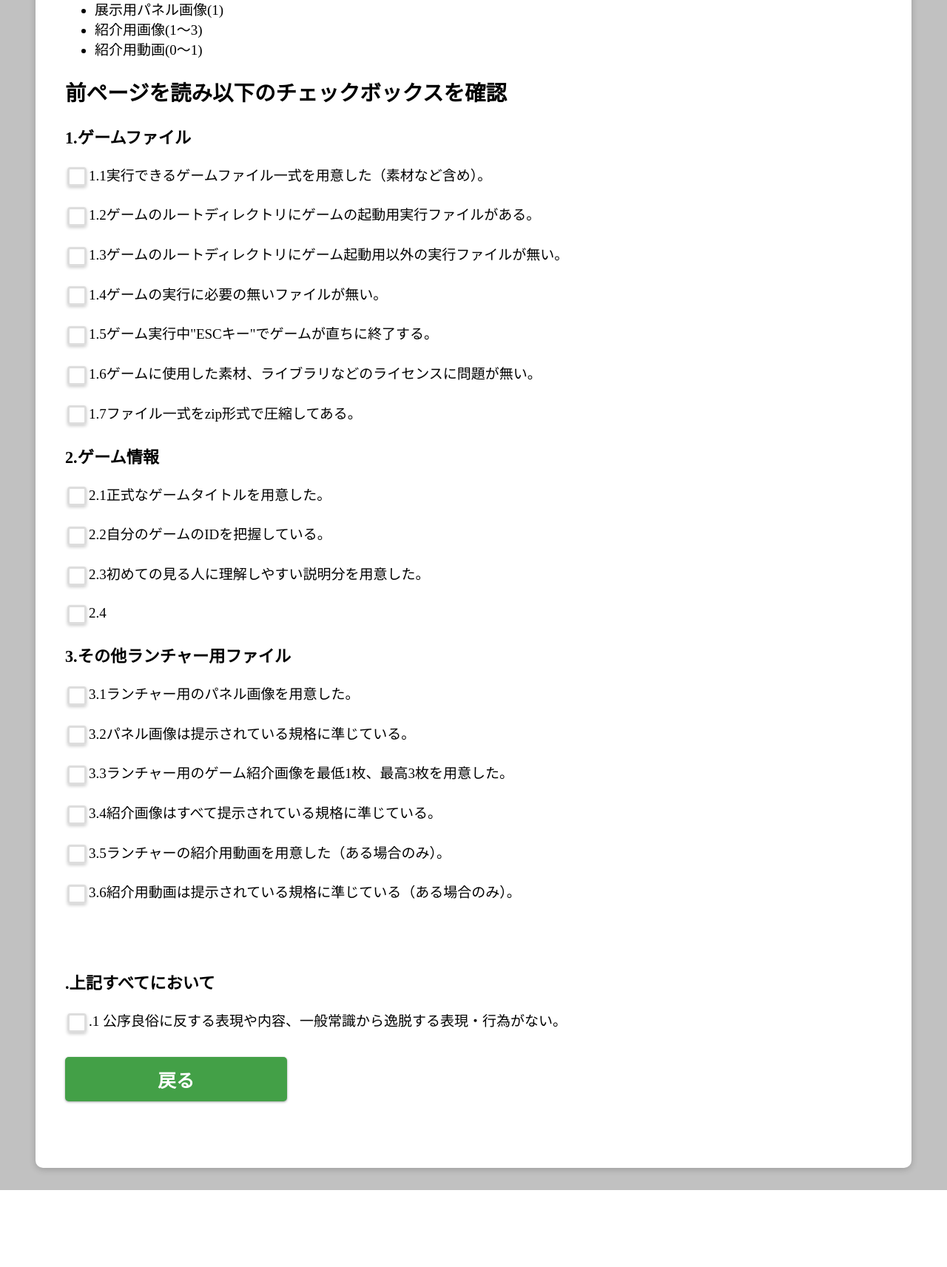
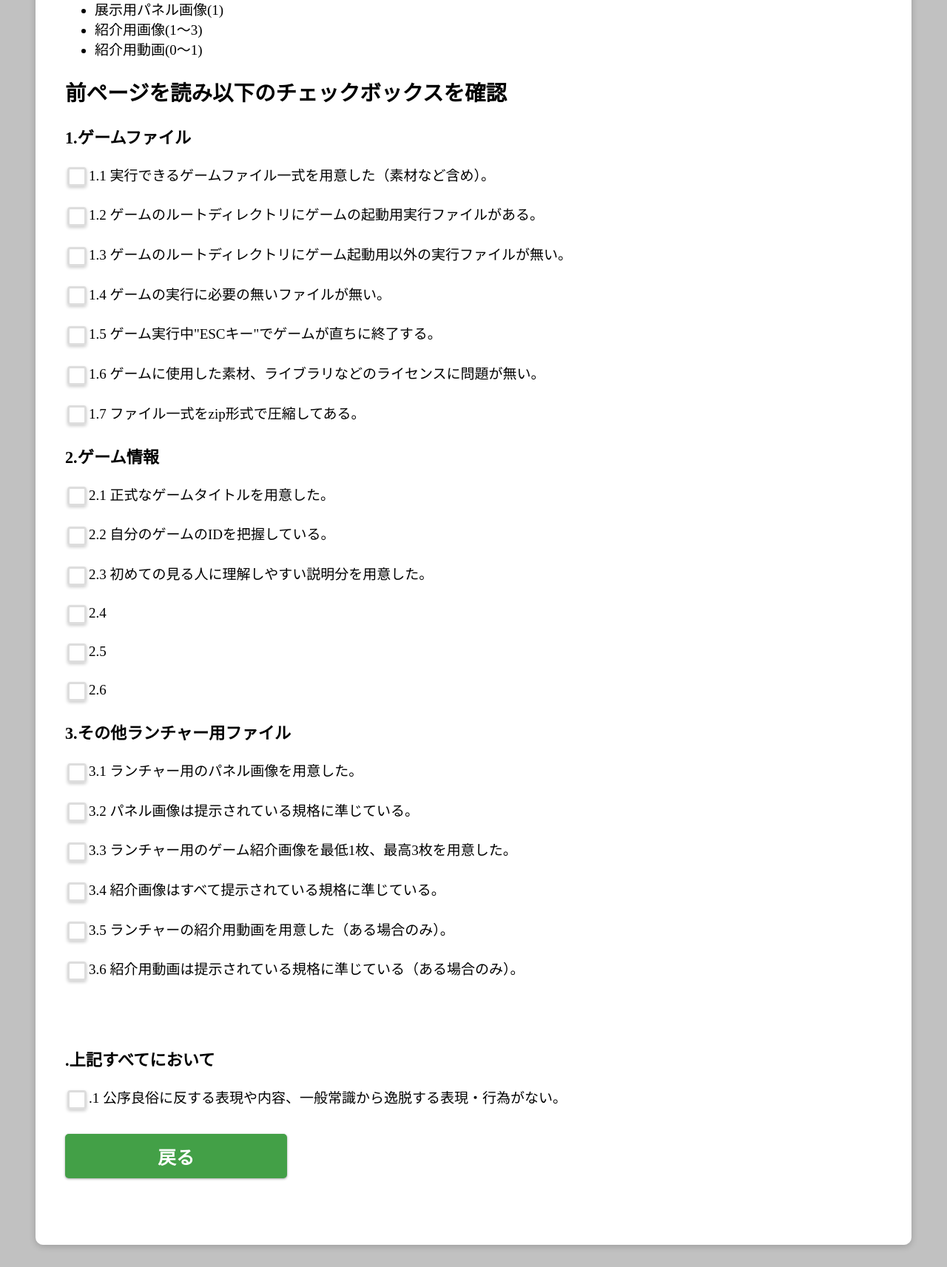
Before and after one commit to su-u/SofmeGameRegister-, a Django app: template SofmeGameRegister/gameregister/templates/gameregister/confirmation.html in a window 1280 px wide. Shown: the part 351-2064 px from the top of the page at 74% size. Before the commit the page ends 1960 px from the top, so only its background shows below. Run offline with Django 3.2, Linux system fonts and the light colour scheme; the template is opened without the code that fills it, so the values that code supplies are empty.

Commit message:
デザイン修正

```diff
--- a/SofmeGameRegister/gameregister/templates/gameregister/confirmation.html
+++ b/SofmeGameRegister/gameregister/templates/gameregister/confirmation.html
@@ -25,82 +25,90 @@
                 <h3>1.ゲームファイル</h3>
                 <div class="fieldWrapper">
                     <input id="check_1-1" name="check_1-1" type="checkbox">
-                    <label for="check_1-1">1.1実行できるゲームファイル一式を用意した（素材など含め）。</label>
+                    <label for="check_1-1">1.1 実行できるゲームファイル一式を用意した（素材など含め）。</label>
                 </div>
                 <div class="fieldWrapper">
                     <input id="check_1-2" name="check_1-2" type="checkbox">
-                    <label for="check_1-2">1.2ゲームのルートディレクトリにゲームの起動用実行ファイルがある。</label>
+                    <label for="check_1-2">1.2 ゲームのルートディレクトリにゲームの起動用実行ファイルがある。</label>
                 </div>
                 <div class="fieldWrapper">
                     <input id="check_1-3" name="check_1-3" type="checkbox">
-                    <label for="check_1-3">1.3ゲームのルートディレクトリにゲーム起動用以外の実行ファイルが無い。</label>
+                    <label for="check_1-3">1.3 ゲームのルートディレクトリにゲーム起動用以外の実行ファイルが無い。</label>
                 </div>
                 <div class="fieldWrapper">
                     <input id="check_1-4" name="check_1-4" type="checkbox">
-                    <label for="check_1-4">1.4ゲームの実行に必要の無いファイルが無い。</label>
+                    <label for="check_1-4">1.4 ゲームの実行に必要の無いファイルが無い。</label>
                 </div>
                 <div class="fieldWrapper">
                     <input id="check_1-5" name="check_1-5" type="checkbox">
-                    <label for="check_1-5">1.5ゲーム実行中"ESCキー"でゲームが直ちに終了する。</label>
+                    <label for="check_1-5">1.5 ゲーム実行中"ESCキー"でゲームが直ちに終了する。</label>
                 </div>
                 <div class="fieldWrapper">
                     <input id="check_1-6" name="check_1-6" type="checkbox">
-                    <label for="check_1-6">1.6ゲームに使用した素材、ライブラリなどのライセンスに問題が無い。</label>
+                    <label for="check_1-6">1.6 ゲームに使用した素材、ライブラリなどのライセンスに問題が無い。</label>
                 </div>
                 <div class="fieldWrapper">
                     <input id="check_1-7" name="check_1-7" type="checkbox">
-                    <label for="check_1-7">1.7ファイル一式をzip形式で圧縮してある。</label>
+                    <label for="check_1-7">1.7 ファイル一式をzip形式で圧縮してある。</label>
                 </div>
 
                 <h3>2.ゲーム情報</h3>
                 <div class="fieldWrapper">
                     <input id="check_2-1" name="check_2-1" type="checkbox">
-                    <label for="check_2-1">2.1正式なゲームタイトルを用意した。</label>
+                    <label for="check_2-1">2.1 正式なゲームタイトルを用意した。</label>
                 </div>
                 <div class="fieldWrapper">
                     <input id="check_2-2" name="check_2-2" type="checkbox">
-                    <label for="check_2-2">2.2自分のゲームのIDを把握している。</label>
+                    <label for="check_2-2">2.2 自分のゲームのIDを把握している。</label>
                 </div>
                 <div class="fieldWrapper">
                     <input id="check_2-3" name="check_2-3" type="checkbox">
-                    <label for="check_2-3">2.3初めての見る人に理解しやすい説明分を用意した。</label>
+                    <label for="check_2-3">2.3 初めての見る人に理解しやすい説明分を用意した。</label>
                 </div>
                 <div class="fieldWrapper">
                     <input id="check_2-4" name="check_2-4" type="checkbox">
-                    <label for="check_2-4">2.4</label>
+                    <label for="check_2-4">2.4 </label>
+                </div>
+                <div class="fieldWrapper">
+                    <input id="check_2-5" name="check_2-5" type="checkbox">
+                    <label for="check_2-5">2.5 </label>
+                </div>
+                <div class="fieldWrapper">
+                    <input id="check_2-6" name="check_2-6" type="checkbox">
+                    <label for="check_2-6">2.6 </label>
                 </div>
 
                 <h3>3.その他ランチャー用ファイル</h3>
                 <div class="fieldWrapper">
                     <input id="check_3-1" name="check_3-1" type="checkbox">
-                    <label for="check_3-1">3.1ランチャー用のパネル画像を用意した。</label>
+                    <label for="check_3-1">3.1 ランチャー用のパネル画像を用意した。</label>
                 </div>
                 <div class="fieldWrapper">
                     <input id="check_3-2" name="check_3-2" type="checkbox">
-                    <label for="check_3-2">3.2パネル画像は提示されている規格に準じている。</label>
+                    <label for="check_3-2">3.2 パネル画像は提示されている規格に準じている。</label>
                 </div>
                 <div class="fieldWrapper">
                     <input id="check_3-3" name="check_3-3" type="checkbox">
-                    <label for="check_3-3">3.3ランチャー用のゲーム紹介画像を最低1枚、最高3枚を用意した。</label>
+                    <label for="check_3-3">3.3 ランチャー用のゲーム紹介画像を最低1枚、最高3枚を用意した。</label>
                 </div>
                 <div class="fieldWrapper">
                     <input id="check_3-4" name="check_3-4" type="checkbox">
-                    <label for="check_3-4">3.4紹介画像はすべて提示されている規格に準じている。</label>
+                    <label for="check_3-4">3.4 紹介画像はすべて提示されている規格に準じている。</label>
                 </div>
                 <div class="fieldWrapper">
                     <input id="check_3-5" name="check_3-5" type="checkbox">
-                    <label for="check_3-5">3.5ランチャーの紹介用動画を用意した（ある場合のみ）。</label>
+                    <label for="check_3-5">3.5 ランチャーの紹介用動画を用意した（ある場合のみ）。</label>
                 </div>
                 <div class="fieldWrapper">
                     <input id="check_3-6" name="check_3-6" type="checkbox">
-                    <label for="check_3-6">3.6紹介用動画は提示されている規格に準じている（ある場合のみ）。</label>
+                    <label for="check_3-6">3.6 紹介用動画は提示されている規格に準じている（ある場合のみ）。</label>
                 </div>
 
                 <br /><br />
                 <h3>.上記すべてにおいて</h3>
                 <div class="fieldWrapper">
                     <input id="check_1-7" name="check_1-7" type="checkbox">
-                    <label for="check_1-7">.1   公序良俗に反する表現や内容、一般常識から逸脱する表現・行為がない。</label>
+                    <label for="check_1-7">.1 公序良俗に反する表現や内容、一般常識から逸脱する表現・行為がない。</label>
                 </div>
                 <div class="lp-button">
                     <button class="button back-button" onClick="location.href='/'">戻る</button>
```
